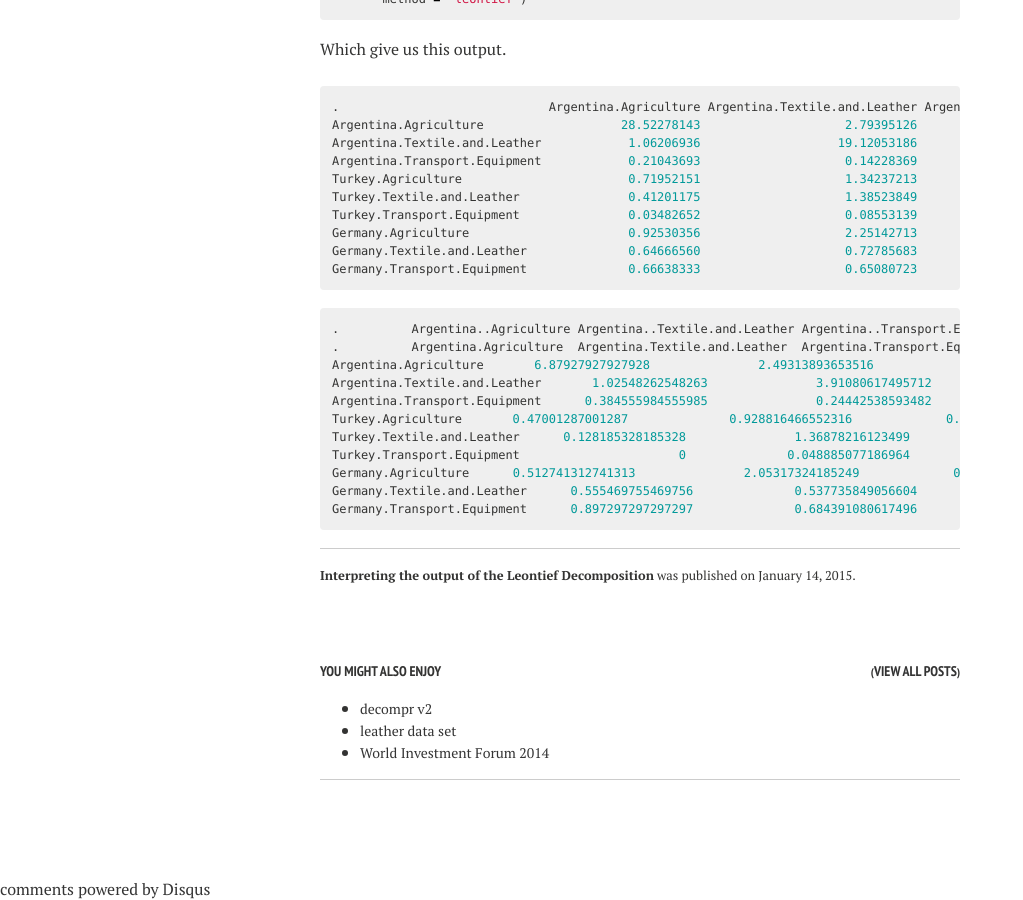
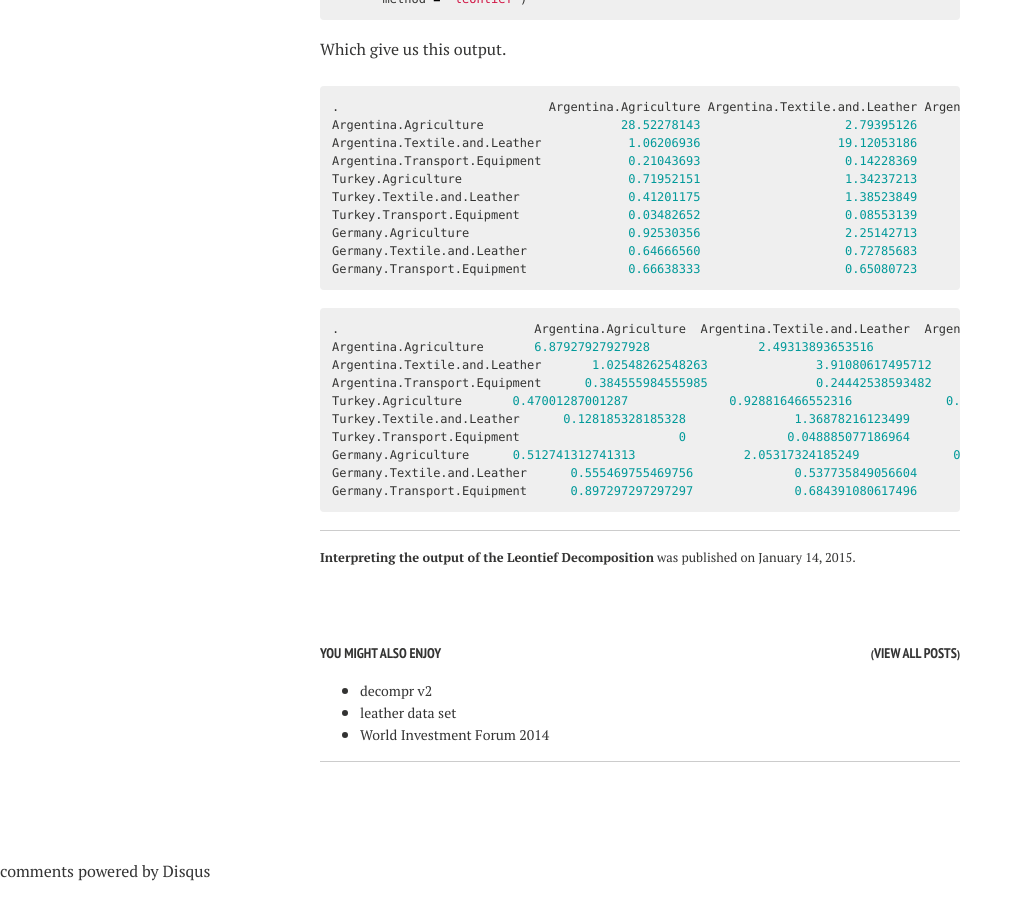
Before and after one commit to bquast/decompr, a Jekyll site: the page built from _posts/2015-01-14-leontief-interpretation.md, in a window 1280 px wide and 900 px high, scrolled down 1030 px. Shown: the whole window, without its empty margins (0-1023 px from the left). Built offline with Jekyll 4.4.1, drawn with Linux system fonts in a browser that asks for light colours; nearby versions of some CDN libraries; comment, search, counter and statistics services are not loaded.

Commit message:
update table some more again

```diff
--- a/_posts/2015-01-14-leontief-interpretation.md
+++ b/_posts/2015-01-14-leontief-interpretation.md
@@ -40,8 +40,7 @@ Germany.Transport.Equipment              0.66638333                    0.6508072
 {% endhighlight %}
 
 {% highlight r %}
-.          Argentina..Agriculture Argentina..Textile.and.Leather Argentina..Transport.Equipment Turkey..Agriculture Turkey..Textile.and.Leather Turkey..Transport.Equipment Germany..Agriculture Germany..Textile.and.Leather
-.          Argentina.Agriculture  Argentina.Textile.and.Leather  Argentina.Transport.Equipment  Turkey.Agriculture  Turkey.Textile.and.Leather  Turkey.Transport.Equipment  Germany.Agriculture  Germany.Textile.and.Leather
+.          		    Argentina.Agriculture  Argentina.Textile.and.Leather  Argentina.Transport.Equipment  Turkey.Agriculture  Turkey.Textile.and.Leather  Turkey.Transport.Equipment  Germany.Agriculture  Germany.Textile.and.Leather
 Argentina.Agriculture       6.87927927927928               2.49313893653516              0.246315789473684    1.30328305235138             2.0430176565008          0.0787037037037037    0.767562380038388            0.679186228482003
 Argentina.Textile.and.Leather       1.02548262548263               3.91080617495712              0.437894736842105  0.0407275953859805            1.52038523274478           0.314814814814815    0.297120921305182            0.946009389671361
 Argentina.Transport.Equipment      0.384555984555985               0.24442538593482              0.547368421052632                   0          0.0475120385232745          0.0590277777777778                    0           0.0970266040688576
```
